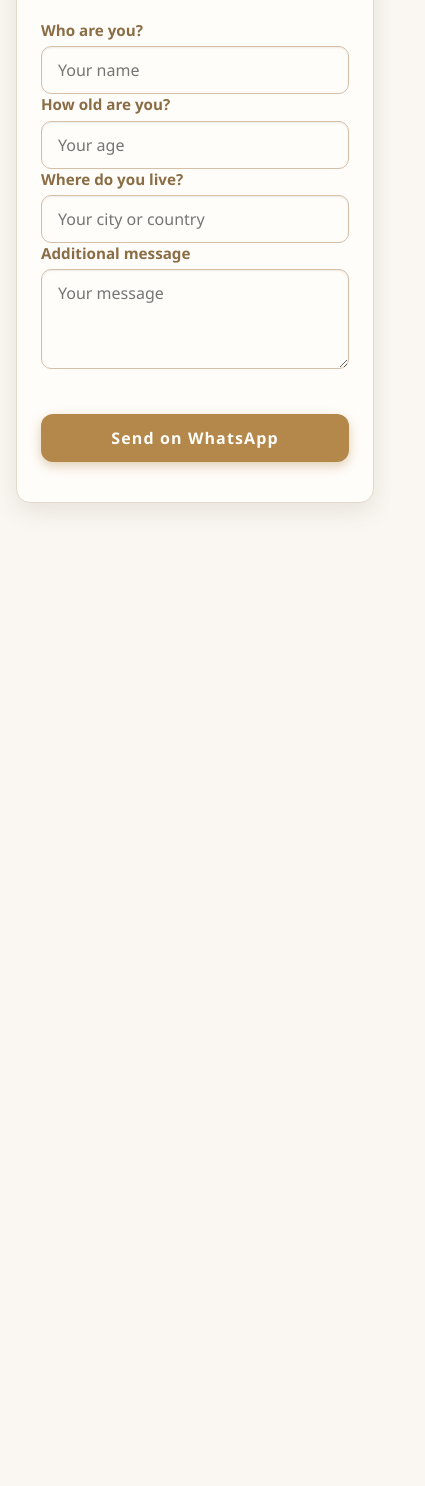
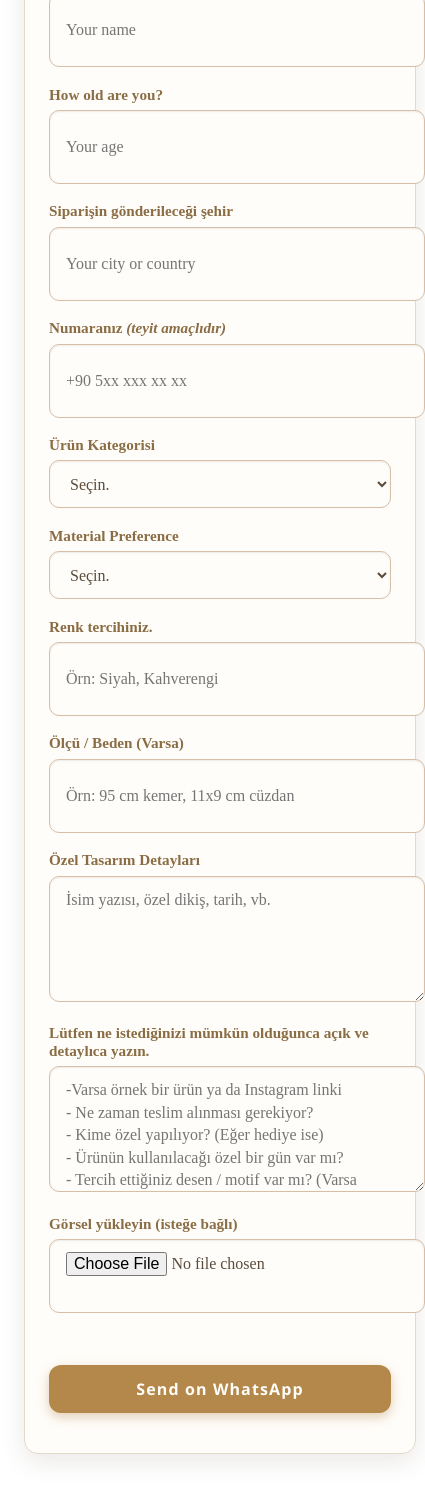
Before and after one commit to Berahatiye/wpdeneme, a plain HTML site: page index.html in a window 390 px wide. Shown: the part 175-1661 px from the top of the page, 425 px wide, since content can reach past the window. Before the commit the page ends 844 px from the top, so only its background shows below. Drawn offline with Linux system fonts and the light colour scheme.

Commit message:
Add files via upload

```diff
--- a/index.html
+++ b/index.html
@@ -3,27 +3,10 @@
 <head>
   <meta charset="UTF-8" />
   <meta name="viewport" content="width=device-width, initial-scale=1" />
-  <title>Contact via WhatsApp - Berahatiye Leather</title>
+  <title>iOS-style Bottom Sheet</title>
   <style>
-    /* Reset and base */
-    *, *::before, *::after {
-      box-sizing: border-box;
-    }
-    body {
-      margin: 0;
-      padding: 2rem 1.5rem;
-      font-family: 'Segoe UI', Tahoma, Geneva, Verdana, sans-serif;
-      background: #faf7f2; /* very light warm beige */
-      color: #5a4b3a; /* gentle dark brown */
-      display: flex;
-      justify-content: center;
-      align-items: flex-start;
-      min-height: 100vh;
-      -webkit-font-smoothing: antialiased;
-      -moz-osx-font-smoothing: grayscale;
-    }
-    .container {
-      background: #fffdfa; /* soft white */
+  .containerwp {
+      background: #fffdfa;
       max-width: 400px;
       width: 100%;
       padding: 2.5rem 2rem 3rem;
@@ -39,7 +22,7 @@
       text-transform: uppercase;
       letter-spacing: 0.08em;
       margin-bottom: 2.25rem;
-      font-size: 1.8rem;
+      font-size: 1.2rem;
       user-select: none;
     }
     label {
@@ -48,10 +31,14 @@
       font-weight: 600;
       font-size: 0.95rem;
       color: #8a6d44;
+      margin-top: 0.4rem;
     }
     input[type="text"],
     input[type="number"],
-    textarea {
+    input[type="tel"],
+    input[type="file"],
+    textarea,
+    select {
       width: 100%;
       padding: 0.75rem 1rem;
       font-size: 1rem;
@@ -65,9 +52,10 @@
       resize: vertical;
       min-height: 3rem;
       box-shadow: inset 0 1px 2px rgba(90, 75, 58, 0.1);
+      margin-bottom: 0.75rem;
     }
     input[type="number"] {
-      -moz-appearance: textfield; /* remove number input arrows */
+      -moz-appearance: textfield;
     }
     input[type="number"]::-webkit-inner-spin-button,
     input[type="number"]::-webkit-outer-spin-button {
@@ -76,7 +64,9 @@
     }
     input[type="text"]:focus,
     input[type="number"]:focus,
-    textarea:focus {
+    input[type="tel"]:focus,
+    textarea:focus,
+    select:focus {
       border-color: #b3884a;
       box-shadow: 0 0 8px rgba(179, 136, 74, 0.3);
       background-color: #fffef9;
@@ -86,7 +76,7 @@
       min-height: 100px;
       line-height: 1.4;
     }
-    button {
+    .gonder {
       margin-top: 2.5rem;
       width: 100%;
       padding: 0.9rem 0;
@@ -103,22 +93,22 @@
       transition: background-color 0.3s ease, box-shadow 0.3s ease;
       user-select: none;
     }
-    button:hover,
-    button:focus {
+    .gonder:hover,
+    .gonder:focus {
       background-color: #8f6c2d;
       box-shadow: 0 6px 18px rgba(143, 108, 45, 0.6);
       outline: none;
     }
-    /* Responsive */
+
     @media (max-width: 480px) {
       body {
         padding: 1.5rem 1rem;
       }
-      .container {
+      .containerwp {
         padding: 2rem 1.5rem 2.5rem;
         max-width: 100%;
       }
-      button {
+      .gonder {
         font-size: 1rem;
         padding: 0.8rem 0;
       }
@@ -127,23 +117,64 @@
 </head>
 <body>
 
-  <div class="container">
+  <div class="containerwp">
     <h2>Contact via WhatsApp</h2>
 
     <form id="whatsapp-form" autocomplete="off" novalidate>
-      <label for="name">Who are you?</label>
+      <label for="name">Adınız</label>
       <input type="text" id="name" name="name" placeholder="Your name" required />
 
       <label for="age">How old are you?</label>
       <input type="number" id="age" name="age" placeholder="Your age" min="1" required />
 
-      <label for="location">Where do you live?</label>
+      <label for="location">Siparişin gönderileceği şehir</label>
       <input type="text" id="location" name="location" placeholder="Your city or country" required />
 
-      <label for="message">Additional message</label>
-      <textarea id="message" name="message" placeholder="Your message" required></textarea>
+      <label for="phone">Numaranız <i>(teyit amaçlıdır)</i></label>
+      <input type="tel" id="phone" name="phone" placeholder="+90 5xx xxx xx xx" required />
 
-      <button type="submit" aria-label="Send message on WhatsApp">Send on WhatsApp</button>
+      <label for="item">Ürün Kategorisi</label>
+      <select id="item" name="item" required>
+        <option value="">Seçin.</option>
+        <option value="wallet">Cüzdan</option>
+        <option value="belt">Kemer</option>
+        <option value="bag">Çanta</option>
+        <option value="accessory">Aksesuar</option>
+        <option value="other">Başka bir şey (tıklayın)</option>
+      </select>
+
+      <!-- Only shown if 'Other' is selected -->
+      <input type="text" id="custom-item" name="custom-item" placeholder="İstediğiniz ürün kategorisini yazın." style="display: none; margin-top: 5px;" />
+
+      <label for="material">Material Preference</label>
+      <select id="material" name="material" required>
+        <option value="">Seçin.</option>
+        <option value="real_leather">Real Leather</option>
+        <option value="vegan_leather">Vegan Leather</option>
+        <option value="not_sure">Not Sure</option>
+      </select>
+
+      <label for="color">Renk tercihiniz.</label>
+      <input type="text" id="color" name="color" placeholder="Örn: Siyah, Kahverengi" required />
+
+      <label for="size">Ölçü / Beden (Varsa)</label>
+      <input type="text" id="size" name="size" placeholder="Örn: 95 cm kemer, 11x9 cm cüzdan" />
+
+      <label for="design">Özel Tasarım Detayları</label>
+      <textarea id="design" name="design" placeholder="İsim yazısı, özel dikiş, tarih, vb."></textarea>
+
+      <label for="message">Lütfen ne istediğinizi mümkün olduğunca açık ve detaylıca yazın.</label>
+      <textarea id="message" name="message" placeholder="-Varsa örnek bir ürün ya da Instagram linki
+- Ne zaman teslim alınması gerekiyor?
+- Kime özel yapılıyor? (Eğer hediye ise)
+- Ürünün kullanılacağı özel bir gün var mı?
+- Tercih ettiğiniz desen / motif var mı? (Varsa Link'leri)
+- Eklemek istediğiniz başka notlar var mı? (Not kartı, ambalaj tercihi vs.)" required></textarea>
+
+      <label for="imageUpload">Görsel yükleyin (isteğe bağlı)</label>
+      <input type="file" id="imageUpload" name="imageUpload" accept="image/*" />
+
+      <button class="gonder" id="gonder" type="submit" aria-label="Send message on WhatsApp">Send on WhatsApp</button>
     </form>
   </div>
 
@@ -154,19 +185,47 @@
       const name = encodeURIComponent(this.name.value.trim());
       const age = encodeURIComponent(this.age.value.trim());
       const location = encodeURIComponent(this.location.value.trim());
+      const phone = encodeURIComponent(this.phone.value.trim());
+      const item = this.item.value === "other" ? encodeURIComponent(this["custom-item"].value.trim()) : encodeURIComponent(this.item.options[this.item.selectedIndex].text);
+      const material = encodeURIComponent(this.material.value.trim());
+      const color = encodeURIComponent(this.color.value.trim());
+      const size = encodeURIComponent(this.size.value.trim());
+      const design = encodeURIComponent(this.design.value.trim());
       const message = encodeURIComponent(this.message.value.trim());
+
+      const imageInput = document.getElementById("imageUpload");
+      const imageName = imageInput.files.length > 0 ? imageInput.files[0].name : "Yüklenen görsel yok";
 
       const whatsappNumber = '905059792823';
 
       const text =
-        `Who are you?: ${name}%0A%0A` +
-        `How old are you?: ${age}%0A%0A` +
-        `Where do you live?: ${location}%0A%0A` +
-        `Additional message: ${message}`;
+        `Ad: ${name}%0A` +
+        `Yaş: ${age}%0A` +
+        `Şehir: ${location}%0A` +
+        `Telefon: ${phone}%0A` +
+        `Ürün Kategorisi: ${item}%0A` +
+        `Malzeme: ${material}%0A` +
+        `Renk: ${color}%0A` +
+        `Ölçü: ${size}%0A` +
+        `Tasarım: ${design}%0A` +
+        `Detaylı Mesaj: ${message}%0A` +
+        `Görsel Dosyası: ${imageName}`;
 
       const url = `https://api.whatsapp.com/send?phone=${whatsappNumber}&text=${text}`;
+      window.open(url, '_blank');
+    });
 
-      window.open(url, '_blank');
+    const itemSelect = document.getElementById("item");
+    const customInput = document.getElementById("custom-item");
+
+    itemSelect.addEventListener("change", () => {
+      if (itemSelect.value === "other") {
+        customInput.style.display = "block";
+        customInput.required = true;
+      } else {
+        customInput.style.display = "none";
+        customInput.required = false;
+      }
     });
   </script>
 
```
